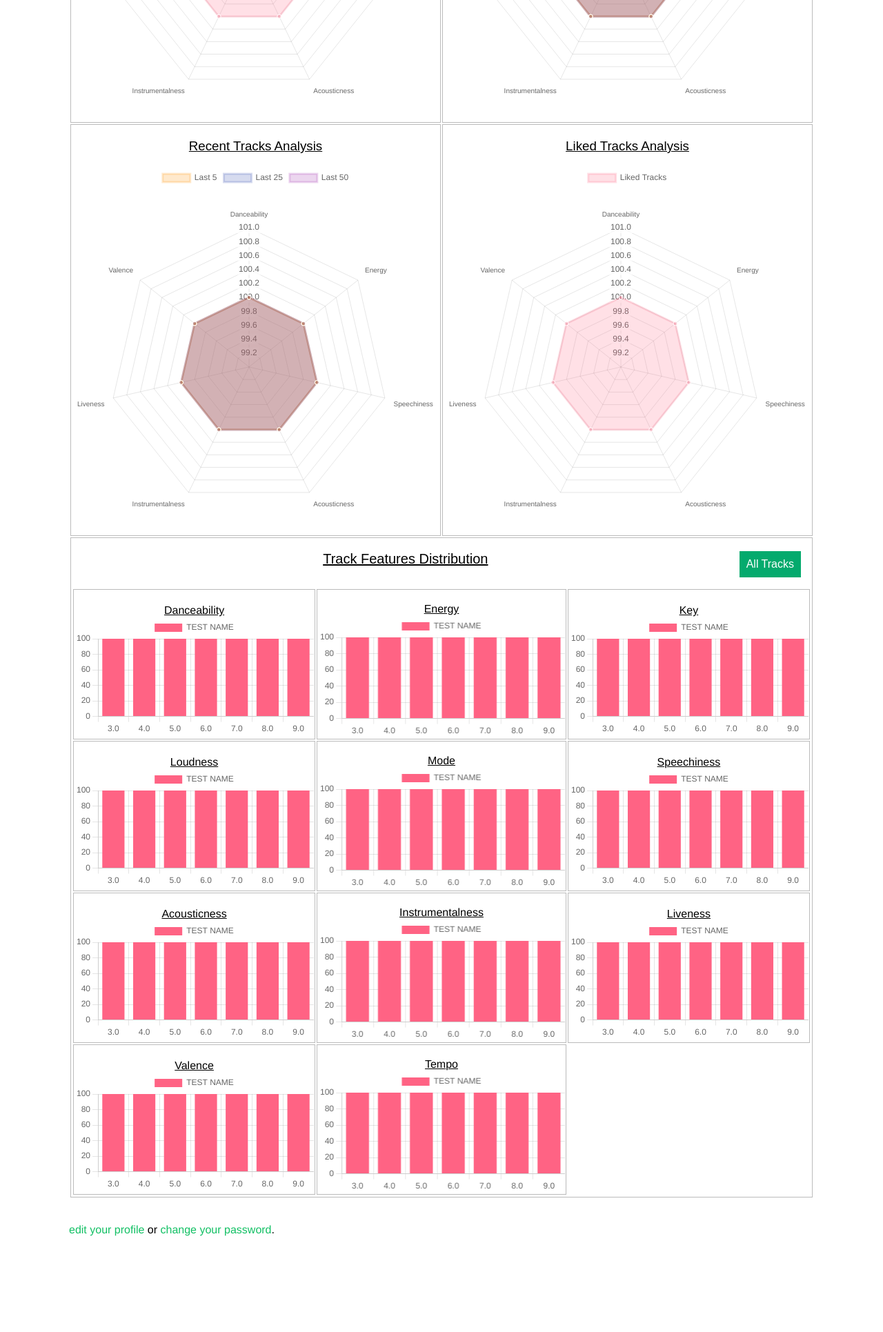
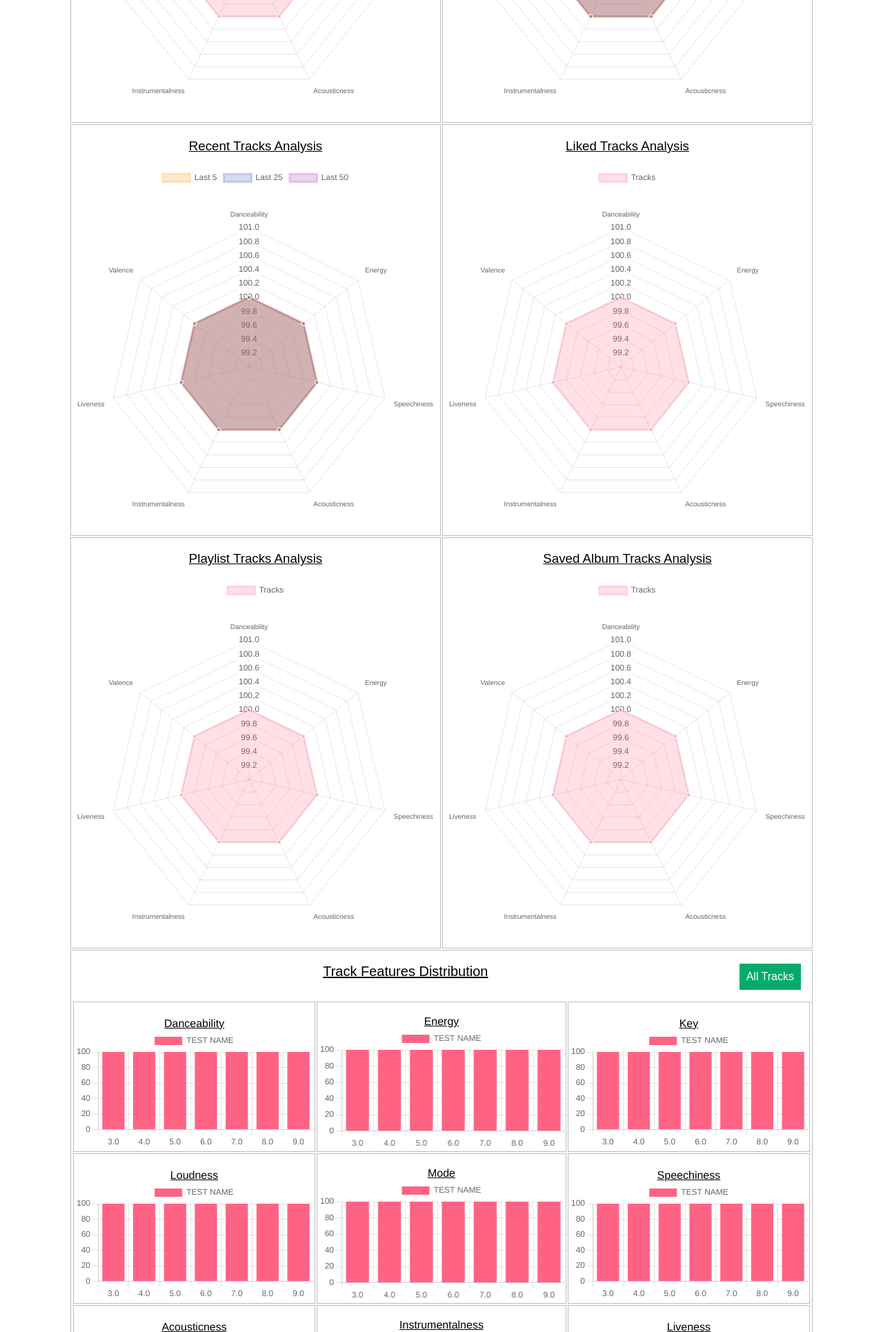
Before and after one commit to michaelcoquet/NAME, a Django app: page / in a window 1280 px wide. Shown: the part 982-2913 px from the top of the page at 69% size. Before the commit the page ends 2774 px from the top, so only its background shows below. Run offline with Django 3.2, Linux system fonts and the light colour scheme; a user stored in the database is signed in; tables that the repository leaves empty hold one stand-in row (values such as "Sample post"); some libraries are stand-ins or nearby versions; some web fonts are replaced.

Commit message:
adds two more radar charts, and refactors a bit to make it easier to make the histograms

```diff
--- a/account/static/js/dashboard.js
+++ b/account/static/js/dashboard.js
@@ -1,82 +1,3 @@
-// function makeDataset(data, backgroundColor, title) {
-//     var dataset = {
-//         data: data,
-//         fill: true,
-//         backgroundColor: backgroundColor,
-//         borderColor: backgroundColor,
-//         pointBorderColor: '#fff',
-//         pointHoverBackgroundColor: '#fff',
-//         pointHoverBorderColor: 'rgb(255, 99 132)',
-//         label: title
-//     }
-//     return dataset
-// }
-
-// function makeConfig(datasets, type, labels) {
-//     var config = {
-//             type: type,
-//             data: {
-//                 datasets: datasets,
-//                 labels: labels
-//             },
-//             options: {
-//                 responsive: true,
-//             },
-//     };
-
-//     return config
-// }
-
-// window.onload = function() {
-//     var curr_track_cntxt = document.getElementById('current-track-radar').getContext('2d');
-//     var top_tracks_cntxt = document.getElementById('top-tracks-radar').getContext('2d');
-//     var last_tracks_cntxt = document.getElementById('recent-tracks-radar').getContext('2d');
-//     var liked_tracks_cntxt = document.getElementById('liked-tracks-radar').getContext('2d');
-
-//     var danceability_dist_cntxt = document.getElementById('danceability-bar').getContext('2d');
-//     var energy_dist_cntxt = document.getElementById('energy-bar').getContext('2d');
-//     var key_dist_cntxt = document.getElementById('key-bar').getContext('2d');
-//     var loudness_dist_cntxt = document.getElementById('loudness-bar').getContext('2d');
-//     var mode_dist_cntxt = document.getElementById('mode-bar').getContext('2d');
-//     var speechiness_dist_cntxt = document.getElementById('speechiness-bar').getContext('2d');
-//     var acousticiness_dist_cntxt = document.getElementById('acousticiness-bar').getContext('2d');
-//     var instrumentalness_dist_cntxt = document.getElementById('instrumentalness-bar').getContext('2d');
-//     var liveness_dist_cntxt = document.getElementById('liveness-bar').getContext('2d');
-//     var valence_dist_cntxt = document.getElementById('valence-bar').getContext('2d');
-//     var tempo_dist_cntxt = document.getElementById('tempo-bar').getContext('2d');
-
-//     currentTrackDataset = [makeDataset({{ current_track.feature_repr|safe }}, 'rgba(255, 99, 132, 0.2)', '{{current_track.name|safe}}')];
-//     top5Dataset = makeDataset({{ profile.top_tracks_analysis.0|safe }}, 'rgba(255, 145, 0, 0.2)', 'Top 5');
-//     top25Dataset = makeDataset({{ profile.top_tracks_analysis.1|safe }}, 'rgba(52, 78, 173, 0.2)', 'Top 25');
-//     top50Dataset = makeDataset({{ profile.top_tracks_analysis.2|safe }}, 'rgba(159, 52, 173, 0.2)', 'Top 50');
-//     topDatasets = [top5Dataset, top25Dataset, top50Dataset];
-
-//     last5Dataset = makeDataset({{ profile.recent_tracks_analysis.0|safe }}, 'rgba(255, 145, 0, 0.2)', 'Last 5');
-//     last25Dataset = makeDataset({{ profile.recent_tracks_analysis.1|safe }}, 'rgba(52, 78, 173, 0.2)', 'Last 25');
-//     last50Dataset = makeDataset({{ profile.recent_tracks_analysis.2|safe }}, 'rgba(159, 52, 173, 0.2)', 'Last 50');
-//     lastDatasets = [last5Dataset, last25Dataset, last50Dataset];
-
-//     likedDataset = [makeDataset({{ profile.liked_tracks_analysis|safe }},'rgba(255, 99, 132, 0.2)', 'Liked Tracks')];
-
-//     window.currentTrackRadar = new Chart(curr_track_cntxt, makeConfig(currentTrackDataset, "radar", {{ labels|safe }}));
-//     window.topTracksRadar = new Chart(top_tracks_cntxt, makeConfig(topDatasets, "radar", {{ labels|safe }}));
-//     window.lastTracksRadar = new Chart(last_tracks_cntxt, makeConfig(lastDatasets, "radar", {{ labels|safe }}));
-//     window.likedTracksRadar = new Chart(liked_tracks_cntxt, makeConfig(likedDataset, "radar", {{ labels|safe }}));
-
-//     temp_labels = ["3.0", "4.0", "5.0", "6.0", "7.0", "8.0", "9.0"];
-//     window.danceabilityBar = new Chart(danceability_dist_cntxt, makeConfig(currentTrackDataset, "bar", temp_labels));
-//     window.energyBar = new Chart(energy_dist_cntxt, makeConfig(currentTrackDataset, "bar", temp_labels));
-//     window.keyBar = new Chart(key_dist_cntxt, makeConfig(currentTrackDataset, "bar", temp_labels));
-//     window.loudnessBar = new Chart(loudness_dist_cntxt, makeConfig(currentTrackDataset, "bar", temp_labels));
-//     window.modeBar = new Chart(mode_dist_cntxt, makeConfig(currentTrackDataset, "bar", temp_labels));
-//     window.speechinessBar = new Chart(speechiness_dist_cntxt, makeConfig(currentTrackDataset, "bar", temp_labels));
-//     window.acousticinessBar = new Chart(acousticiness_dist_cntxt, makeConfig(currentTrackDataset, "bar", temp_labels));
-//     window.instrumentalnessBar = new Chart(instrumentalness_dist_cntxt, makeConfig(currentTrackDataset, "bar", temp_labels));
-//     window.livenessBar = new Chart(liveness_dist_cntxt, makeConfig(currentTrackDataset, "bar", temp_labels));
-//     window.valenceBar = new Chart(valence_dist_cntxt, makeConfig(currentTrackDataset, "bar", temp_labels));
-//     window.tempoBar = new Chart(tempo_dist_cntxt, makeConfig(currentTrackDataset, "bar", temp_labels));
-// };
-
 function makeDataset(data, backgroundColor, title) {
   var dataset = {
     data: data,
@@ -106,11 +27,13 @@ function makeConfig(datasets, type, labels) {
   return config
 }
 
-window.onload = function() {
+window.onload = function () {
   var curr_track_cntxt = document.getElementById('current-track-radar').getContext('2d');
   var top_tracks_cntxt = document.getElementById('top-tracks-radar').getContext('2d');
   var last_tracks_cntxt = document.getElementById('recent-tracks-radar').getContext('2d');
   var liked_tracks_cntxt = document.getElementById('liked-tracks-radar').getContext('2d');
+  var playlist_tracks_cntxt = document.getElementById('playlist-tracks-radar').getContext('2d');
+  var album_tracks_cntxt = document.getElementById('saved-ablum-tracks-radar').getContext('2d');
 
   var danceability_dist_cntxt = document.getElementById('danceability-bar').getContext('2d');
   var energy_dist_cntxt = document.getElementById('energy-bar').getContext('2d');
@@ -135,12 +58,18 @@ window.onload = function() {
   last50Dataset = makeDataset(profile.recent_tracks_analysis[2], 'rgba(159, 52, 173, 0.2)', 'Last 50');
   lastDatasets = [last5Dataset, last25Dataset, last50Dataset];
 
-    likedDataset = [makeDataset(profile.liked_tracks_analysis,'rgba(255, 99, 132, 0.2)', 'Liked Tracks')]
+  likedDataset = [makeDataset(profile.liked_tracks_analysis, 'rgba(255, 99, 132, 0.2)', 'Tracks')]
+
+  playlistDataset = [makeDataset(profile.playlist_tracks_analysis, 'rgba(255, 99, 132, 0.2)', 'Tracks')]
+
+  albumDataset = [makeDataset(profile.album_tracks_analysis, 'rgba(255, 99, 132, 0.2)', 'Tracks')]
 
   window.currentTrackRadar = new Chart(curr_track_cntxt, makeConfig(currentTrackDataset, "radar", radar_labels));
   window.topTracksRadar = new Chart(top_tracks_cntxt, makeConfig(topDatasets, "radar", radar_labels));
   window.lastTracksRadar = new Chart(last_tracks_cntxt, makeConfig(lastDatasets, "radar", radar_labels));
   window.likedTracksRadar = new Chart(liked_tracks_cntxt, makeConfig(likedDataset, "radar", radar_labels));
+  window.playlistTracksRadar = new Chart(playlist_tracks_cntxt, makeConfig(playlistDataset, "radar", radar_labels));
+  window.albumTracksRadar = new Chart(album_tracks_cntxt, makeConfig(albumDataset, "radar", radar_labels));
 
   testDataSet = [makeDataset(current_track.feature_repr, 'rgba(255, 99, 132)', "TEST NAME")];
   temp_labels = ["3.0", "4.0", "5.0", "6.0", "7.0", "8.0", "9.0"];
--- a/dashboard/templates/dashboard/dashboard.html
+++ b/dashboard/templates/dashboard/dashboard.html
@@ -102,6 +102,16 @@
       </td>
     </tr>
     <tr>
+      <td>
+        <h3 style="text-align: center"><u>Playlist Tracks Analysis</u></h3>
+        <canvas class="radar" id="playlist-tracks-radar"></canvas>
+      </td>
+      <td>
+        <h3 style="text-align: center"><u>Saved Album Tracks Analysis</u></h3>
+        <canvas class="radar" id="saved-ablum-tracks-radar"></canvas>
+      </td>
+    </tr>
+    <tr>
       <td colspan=2>
         <br>
         <div class="distributionHeader"><u>Track Features Distribution</u></div>
@@ -112,7 +122,8 @@
             <a href="#">Last 25 Tracks</a>
             <a href="#">Last 50 Tracks</a>
             <a href="#">Liked Tracks</a>
-            <a href="#">Saved Tracks</a>
+            <a href="#">Recent Tracks</a>
+            <a href="#">Top Tracks</a>
             <a href="#">Saved Album Tracks</a>
           </div>
         </div>
--- a/dashboard/views.py
+++ b/dashboard/views.py
@@ -1,8 +1,5 @@
-import sys
 from django.shortcuts import render
-from django.contrib.auth.models import User
 from django.contrib.auth.decorators import login_required
-from social_django.models import UserSocialAuth
 
 from account.models import Profile
 import spotify.scraper as scrape
@@ -46,6 +43,24 @@ def dashboard(request):
     else:
         print("ERROR: something went horribly wrong in the dashboard view")
 
+    radar_labels, current_track_dict, profile_obj, profile_dict = build_radars(
+        request.user.profile
+    )
+
+    return render(
+        request,
+        "dashboard/dashboard.html",
+        {
+            # "section": "dashboard"
+            "radar_labels": radar_labels,
+            "current_track": current_track_dict,
+            "profile": profile_obj,
+            "profile_dict": profile_dict,
+        },
+    )
+
+
+def build_radars(profile):
     radar_labels = [
         "Danceability",
         "Energy",
@@ -55,14 +70,14 @@ def dashboard(request):
         "Liveness",
         "Valence",
     ]
-    current_track = request.user.profile.current_track.__repr__(0)
+    current_track = profile.current_track.__repr__(0)
     current_track_dict = {}
     current_track_dict["name"] = (
         current_track.name + " --- " + ", ".join(current_track.artists_repr)
     )
     current_track_dict["feature_repr"] = current_track.feature_repr
 
-    profile_obj = request.user.profile.__repr__()
+    profile_obj = profile.__repr__()
     profile_dict = {}
     profile_dict["top_tracks_analysis"] = [
         profile_obj.top_tracks_analysis[0],
@@ -75,14 +90,8 @@ def dashboard(request):
         profile_obj.recent_tracks_analysis[2],
     ]
     profile_dict["liked_tracks_analysis"] = profile_obj.liked_tracks_analysis
-    return render(
-        request,
-        "dashboard/dashboard.html",
-        {
-            # "section": "dashboard"
-            "radar_labels": radar_labels,
-            "current_track": current_track_dict,
-            "profile": profile_obj,
-            "profile_dict": profile_dict,
-        },
-    )
+
+    profile_dict["playlist_tracks_analysis"] = profile_obj.playlist_tracks_analysis
+    profile_dict["album_tracks_analysis"] = profile_obj.album_tracks_analysis
+
+    return radar_labels, current_track_dict, profile_obj, profile_dict
```
Also changed, not shown: account/models.py (+40 -16 lines). Lines whose indentation alone changed are shown as unchanged.
